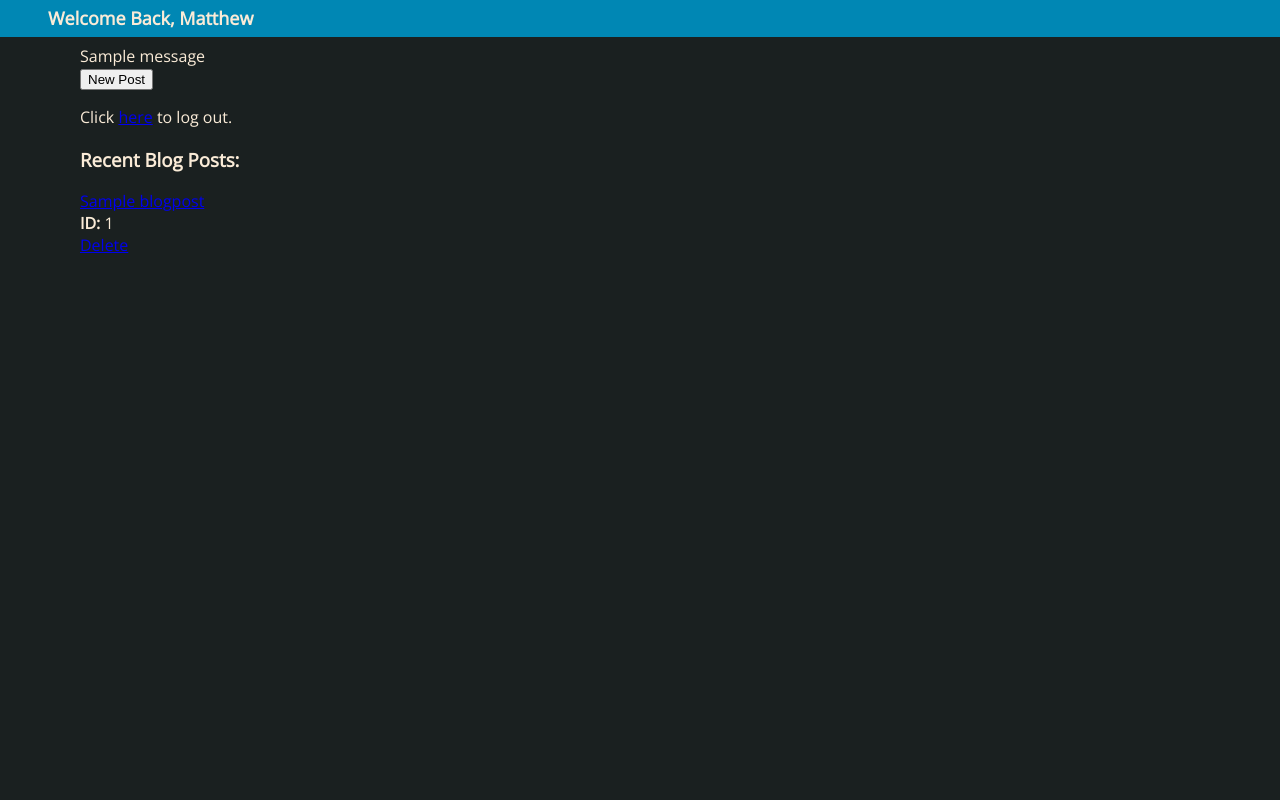
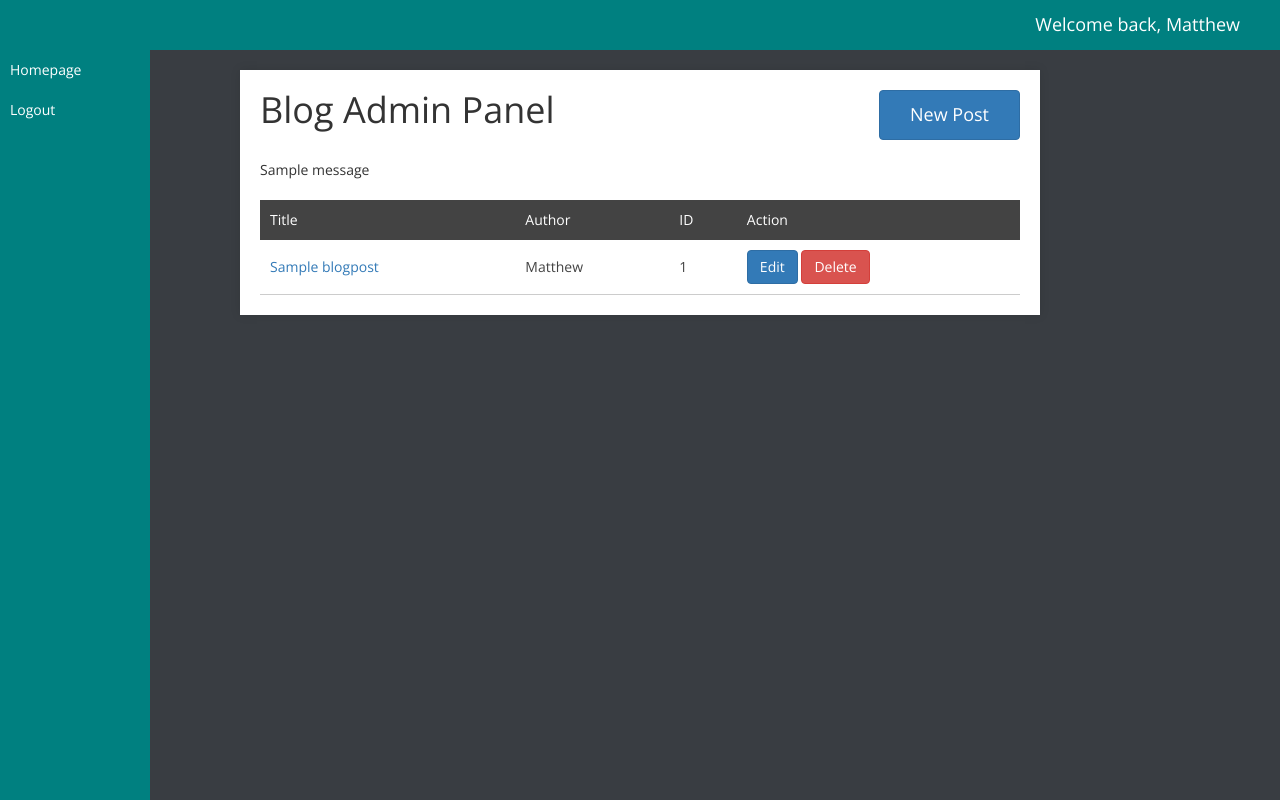
Before and after one commit to matthewmoonen/portfolio-site, a Flask app: page /admin/ in a window 1280 px wide; the page is wider, and only the part inside the window is pictured. Run offline with Flask 2, Linux system fonts and the light colour scheme; the visitor is signed in with stand-in values (Sample User, id 1); tables that the repository leaves empty hold one stand-in row (values such as "Sample post"); one stand-in notice (Sample message) is shown; some libraries are stand-ins or nearby versions.

Commit message:
New layout for admin page, utilising Bootstrap

```diff
--- a/templates/admin.html
+++ b/templates/admin.html
@@ -1,58 +1,162 @@
 <!DOCTYPE html>
-<html lang="en">
+<html>
 <head>
-    <meta charset="UTF-8">
-    <meta http-equiv="X-UA-Compatible" content="IE=edge">
-    <meta name="viewport" content="width=device-width, initial-scale=1.0">
-    <title>Document</title>
-</head>
-<body>
+	<title>Blog Admin Panel</title>
+    <link rel="stylesheet" href="https://maxcdn.bootstrapcdn.com/bootstrap/3.4.1/css/bootstrap.min.css">
     <style>
-        @import url('https://fonts.googleapis.com/css2?family=Open+Sans&display=swap');
+             @import url('https://fonts.googleapis.com/css2?family=Open+Sans&display=swap');
         body {
-            background-color: rgb(26, 32, 32);
-            color: antiquewhite;
             font-family: 'Open Sans', sans-serif;
+            background-color: #393d42;
+            color: #fff;
+            margin: 0;
+            padding: 0;
+        }
+
+        .left-navbar {
+            padding-top: 50px;
+            background-color: #008080;
+            color: #fff;
+            height: 100%;
+            position: fixed;
+            left: 0;
+            top: 0;
+            width: 150px;
+        }
+
+        .left-navbar ul {
+            list-style-type: none;
             padding: 0;
             margin: 0;
         }
-        .title-bar {
-            width: 100vw;
-            background-color: rgb(0, 135, 180);
-            padding: 0.4em 3em 0.4em 3em;
-            margin: 0;
-        }
-        .page-title {
-            padding: 0;
-            margin: 0;
-            font-size: 18px;
-        }
-        .navigation-space {
-            padding: 0.5em 5em 0.5em 5em;
+
+        .left-navbar ul li {
+            padding: 10px;
         }
 
-    </style>
-    <div class="container">
-        <div class="title-bar">
-            <h1 class="page-title">Welcome Back, Matthew</h1>
-        </div>
-        <div class="navigation-space">
+        .left-navbar ul li a {
+            color: #fff;
+            text-decoration: none;
+        }
+
+        .left-navbar ul li:hover {
+            background-color: #006666;
+        }
+
+        .top-bar {
+            background-color: #008080;
+            color: #fff;
+            height: 50px;
+            position: fixed;
+            left: 150px;
+            right: 0;
+            top: 0;
+            transition: background-color 0.3s ease-in-out;
+            display: flex;
+            align-items: center;
+            justify-content: flex-end;
+            padding-right: 20px;
+        }
+
+        .top-bar span {
+            font-size: 18px;
+            margin-right: 20px;
+        }
+
+        .container {
+            max-width: 800px;
+            margin: 0 auto;
+            padding: 20px;
+            background-color: #fff;
+            box-shadow: 0 0 10px rgba(0, 0, 0, 0.1);
+            margin-top: 70px;
+            color: #333;
+        }
+
+        h1 {
+            font-size: 36px;
+            margin-top: 0;
+        }
+
+        table {
+            border-collapse: collapse;
+            width: 100%;
+            margin-top: 20px;
+        }
+
+        th {
+            background-color: #434343;
+            color: #fff;
+            font-weight: normal;
+            padding: 10px;
+            text-align: left;
+        }
+
+        td {
+            padding: 10px;
+            border-bottom: 1px solid #ccc;
+            color: #434343;
+        }
+
+        tr:nth-child(even) {
+            background-color: #f5f5f5;
+        }
+
+        .title-bar {
+            display: flex;
+            justify-content: space-between;
+        }
+
+        .new-post-btn {
+            padding: 5px 30px 5px 30px;
+            font-size: 1.8rem;
+        }
+
+        </style>
 
 
-        {% for message in get_flashed_messages() %}
+</head>
+<body>
+
+
+
+    <body>
+        <nav class="left-navbar">
+            <ul>
+                <li><a href="/">Homepage</a></li>
+                <li><a href="/logout">Logout</a></li>
+            </ul>
+        </nav>
+        <div class="top-bar">
+            <span>Welcome back, Matthew</span>
+        </div>
+	<div class="container">
+		<div class="title-bar"><h1>Blog Admin Panel</h1>
+        <button class="btn btn-primary new-post-btn" onclick="window.location.href='/add_entry'">New Post</button></div>
+        <br>
+        <span>{% for message in get_flashed_messages() %}
             {{ message }}
-        {% endfor %}
-        <br>
-        <button id="add-entry" onclick="window.location.href='/add_entry'">New Post</button>
-        <p>Click <a href="/logout">here</a> to log out.</p>
-        <h3>Recent Blog Posts:</h3>
-        {% for post in posts %}
-        <a href="{{ url_for('blog_post', slug=post.slug) }}">{{ post.title }}</a><br>
-        <!-- <a href="{{ url_for('blog_post', slug=slug) }}">{{ post.title }}</a><br> -->
-        <strong>ID: </strong> {{ post._id }} <br>
-        <a href="{{ url_for('delete_post', post_id=post._id) }}" onclick="return confirm('Are you sure you want to delete this post?')">Delete</a>
-        {% endfor %}
-    </div>
-</div>
+        {% endfor %}</span>
+		<table>
+			<thead>
+				<tr>
+					<th>Title</th>
+					<th>Author</th>
+					<th>ID</th>
+					<th>Action</th>
+				</tr>
+			</thead>
+			<tbody>
+                {% for post in posts %}
+				<tr>
+                    <td><a href="{{ url_for('blog_post', slug=post.slug) }}">{{ post.title }}</a></td>
+					<td>Matthew</td>
+					<td> {{ post._id }} </td>
+					<td><button class="btn btn-primary">Edit</button>
+                        <button class="btn btn-danger" onclick="if(confirm('Are you sure you want to delete this post?')) { window.location.href='{{ url_for('delete_post', post_id=post._id) }}'; }">Delete</button>
+				</tr>
+                {% endfor %}
+			</tbody>
+		</table>
 </body>
 </html>
```
